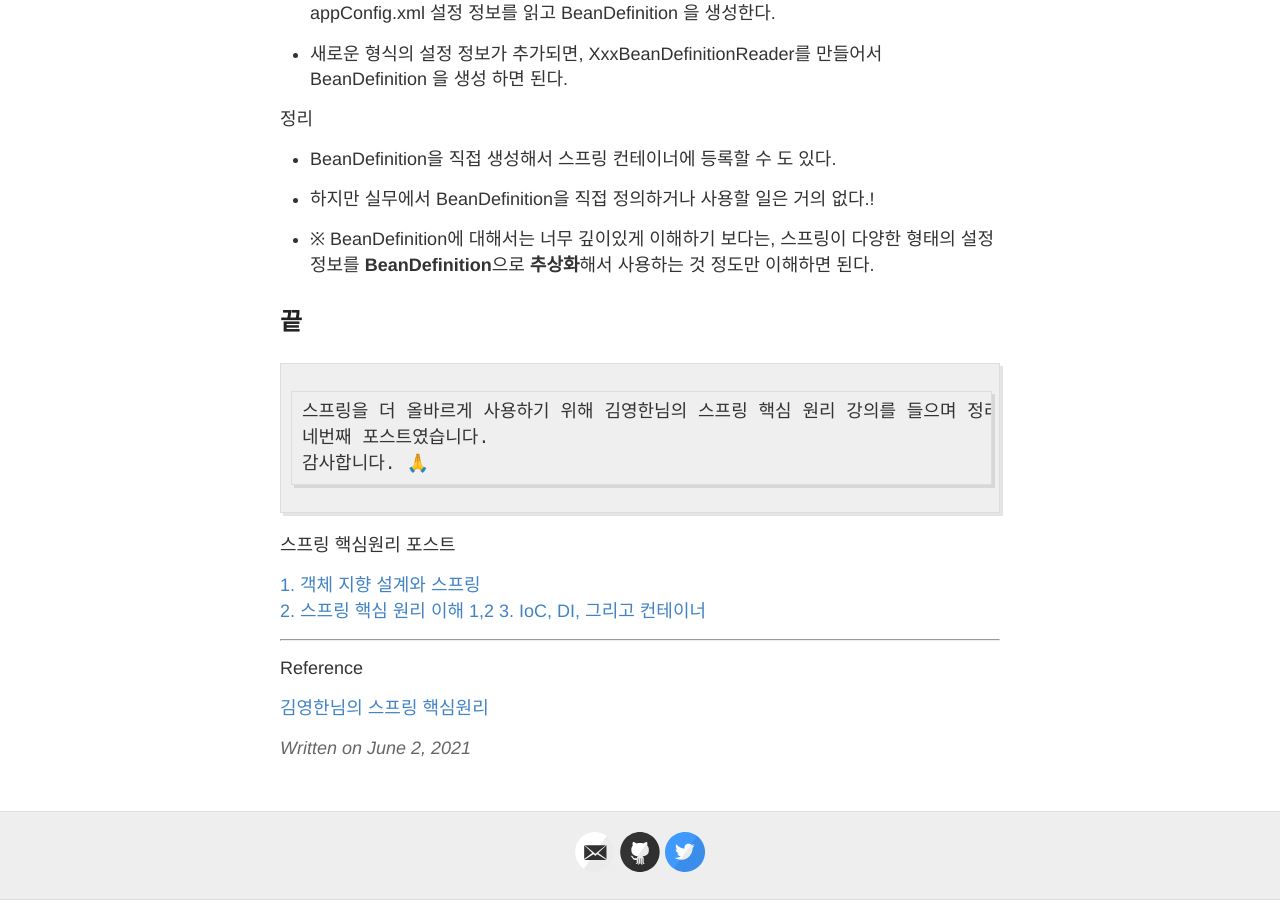
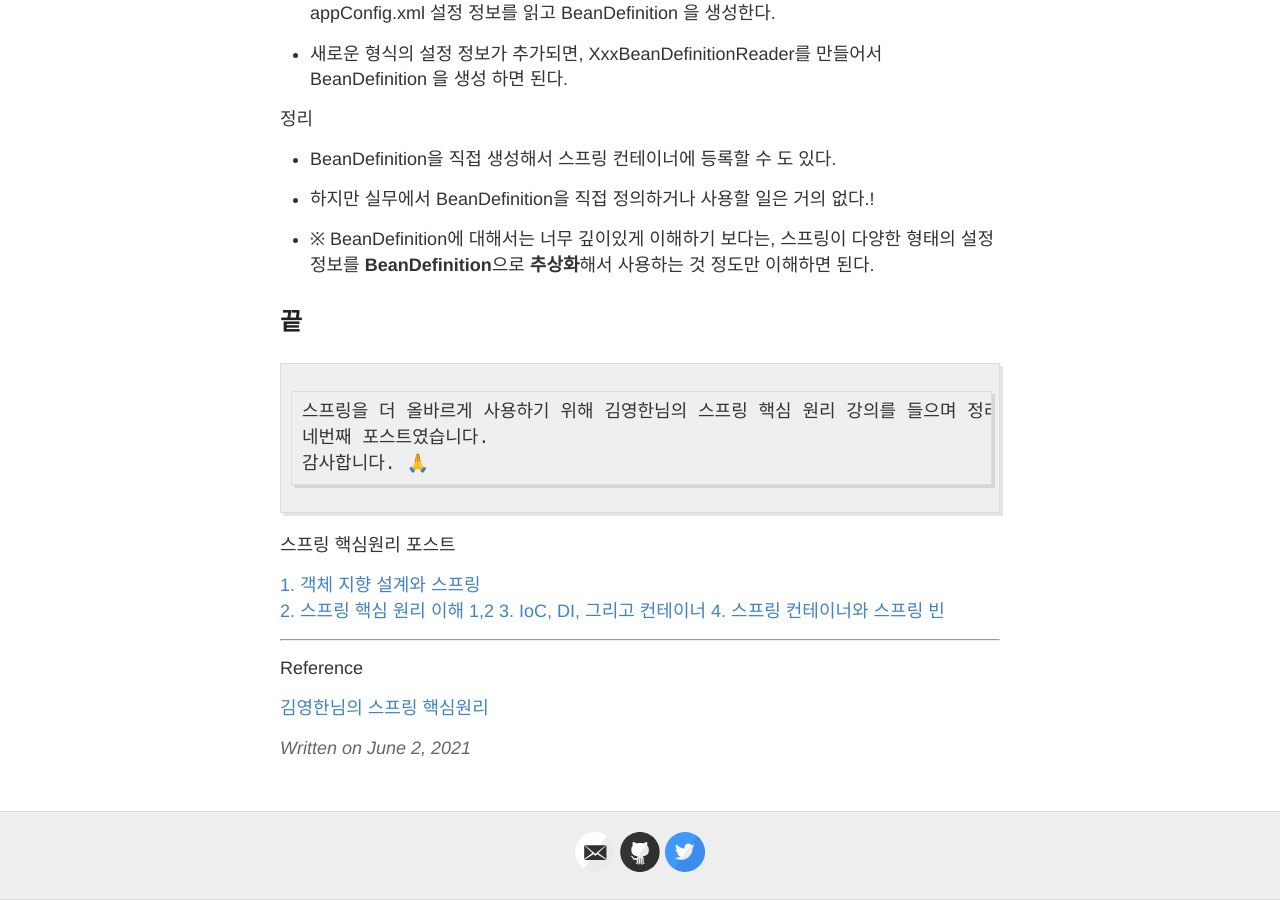
Before and after one commit to mks502/mks502.github.io, a Jekyll site: the page built from _posts/2021-6-2-spring-core-up-four-spring-container-and-bean.md, in a window 1280 px wide and 900 px high, scrolled down 14466 px. Built offline with Jekyll 4.4.1, drawn with Linux system fonts in a browser that asks for light colours.

Commit message:
Update spring core up four

```diff
--- a/_posts/2021-6-2-spring-core-up-four-spring-container-and-bean.md
+++ b/_posts/2021-6-2-spring-core-up-four-spring-container-and-bean.md
@@ -454,6 +454,7 @@ public class XmlAppContext {
 [1. 객체 지향 설계와 스프링](https://mks502.github.io/spring-core-up-first/)
 [2. 스프링 핵심 원리 이해 1,2](https://mks502.github.io/spring-core-up-two/)
 [3. IoC, DI, 그리고 컨테이너](https://mks502.github.io/spring-core-up-three-ioc-di-container/)
+[4. 스프링 컨테이너와 스프링 빈](https://mks502.github.io/spring-core-up-four-spring-container-and-bean/)
 
 -------------------------------------------------
 
```
